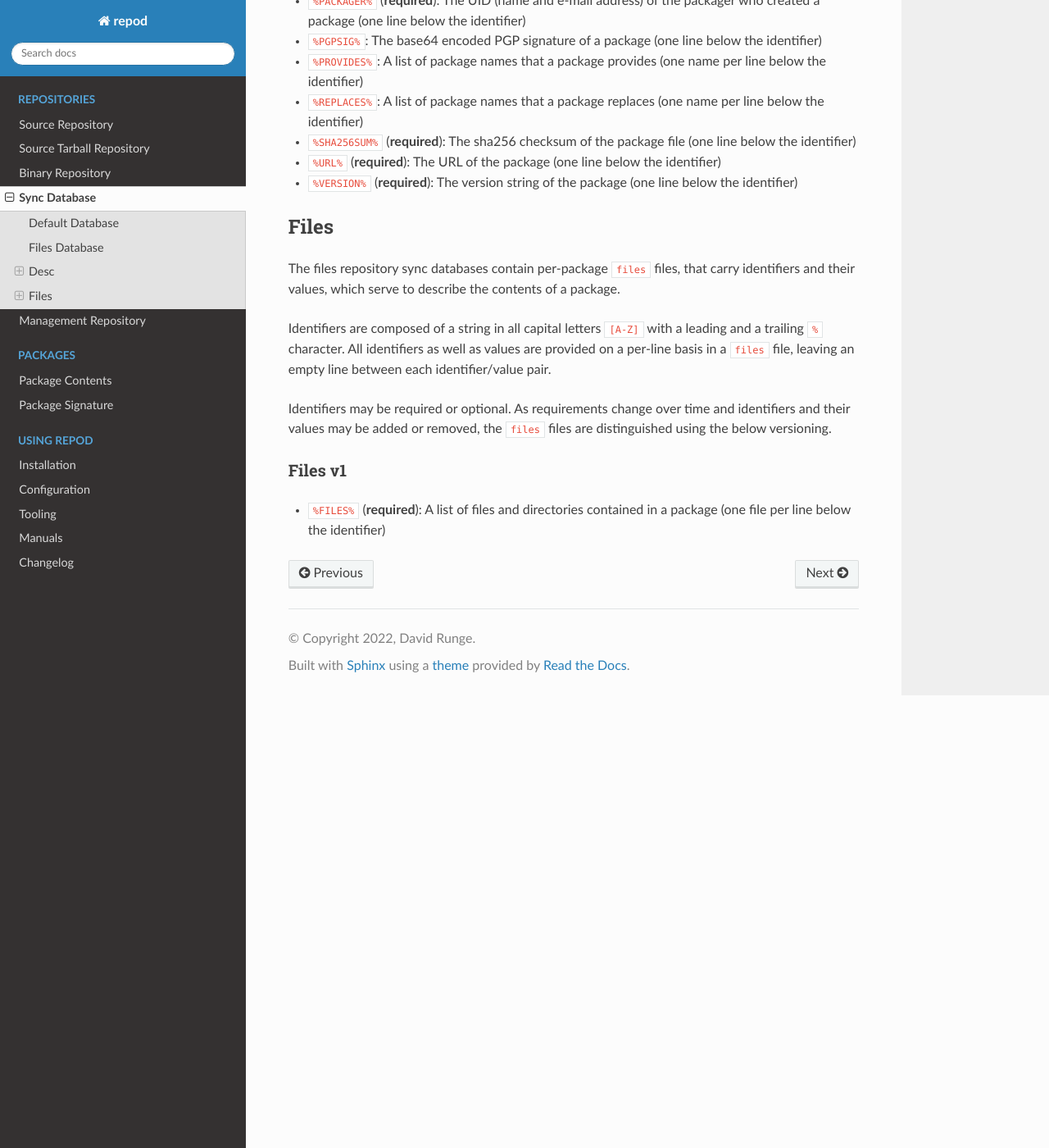
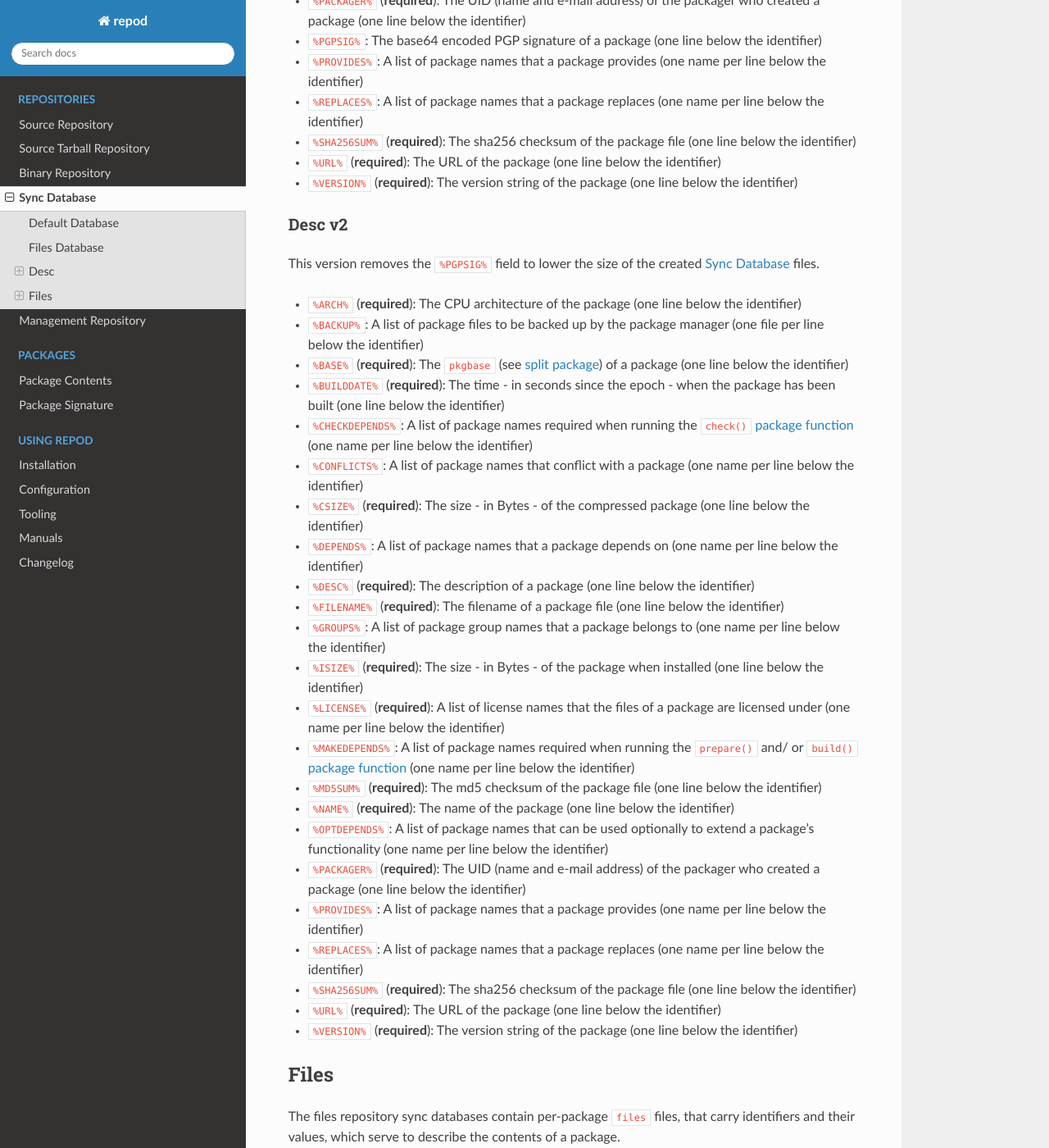
Before and after one commit to archlinux/repod, a Sphinx documentation site: the page built from docs/repositories/sync_database.rst, in a window 1280 px wide and 1400 px high, scrolled down 2160 px. Shown: the whole window at 82% size. Built offline with Sphinx 7.4.7 and the Read the Docs theme 2.0.0, drawn with Linux system fonts in a browser that asks for light colours.

Commit message:
Add documentation on PackageDescV2
docs/repositories/management_repository.rst:
Add documentation and JSON schema for PackageDescV2.

docs/repositories/sync_database.rst:
Add documentation on Desc v2.

```diff
--- a/docs/repositories/sync_database.rst
+++ b/docs/repositories/sync_database.rst
@@ -124,6 +124,62 @@ Desc v1
 * ``%VERSION%`` (**required**): The version string of the package (one line
   below the identifier)
 
+.. _desc_v2:
+
+Desc v2
+^^^^^^^
+
+This version removes the ``%PGPSIG%`` field to lower the size of the created
+:ref:`sync database` files.
+
+* ``%ARCH%`` (**required**): The CPU architecture of the package (one line
+  below the identifier)
+* ``%BACKUP%``: A list of package files to be backed up by the package manager
+  (one file per line below the identifier)
+* ``%BASE%`` (**required**): The ``pkgbase`` (see |split package|) of a package
+  (one line below the identifier)
+* ``%BUILDDATE%`` (**required**): The time - in seconds since the epoch - when
+  the package has been built (one line below the identifier)
+* ``%CHECKDEPENDS%``: A list of package names required when running the
+  ``check()`` |package function| (one name per line below the identifier)
+* ``%CONFLICTS%``: A list of package names that conflict with a package (one
+  name per line below the identifier)
+* ``%CSIZE%`` (**required**): The size - in Bytes - of the compressed package
+  (one line below the identifier)
+* ``%DEPENDS%``: A list of package names that a package depends on (one name
+  per line below the identifier)
+* ``%DESC%`` (**required**): The description of a package (one line below the
+  identifier)
+* ``%FILENAME%`` (**required**): The filename of a package file (one line below
+  the identifier)
+* ``%GROUPS%``: A list of package group names that a package belongs to (one
+  name per line below the identifier)
+* ``%ISIZE%`` (**required**): The size - in Bytes - of the package when
+  installed (one line below the identifier)
+* ``%LICENSE%`` (**required**): A list of license names that the files of a
+  package are licensed under (one name per line below the identifier)
+* ``%MAKEDEPENDS%``: A list of package names required when running the
+  ``prepare()`` and/ or ``build()`` |package function| (one name per line below
+  the identifier)
+* ``%MD5SUM%`` (**required**): The md5 checksum of the package file (one line
+  below the identifier)
+* ``%NAME%`` (**required**): The name of the package (one line below the
+  identifier)
+* ``%OPTDEPENDS%``: A list of package names that can be used optionally to
+  extend a package's functionality (one name per line below the identifier)
+* ``%PACKAGER%`` (**required**): The UID (name and e-mail address) of the
+  packager who created a package (one line below the identifier)
+* ``%PROVIDES%``: A list of package names that a package provides (one name per
+  line below the identifier)
+* ``%REPLACES%``: A list of package names that a package replaces (one name per
+  line below the identifier)
+* ``%SHA256SUM%`` (**required**): The sha256 checksum of the package file (one
+  line below the identifier)
+* ``%URL%`` (**required**): The URL of the package (one line below the
+  identifier)
+* ``%VERSION%`` (**required**): The version string of the package (one line
+  below the identifier)
+
 .. _files:
 
 Files
```
Also changed, not shown: docs/repositories/management_repository.rst (+15 -0 lines).
